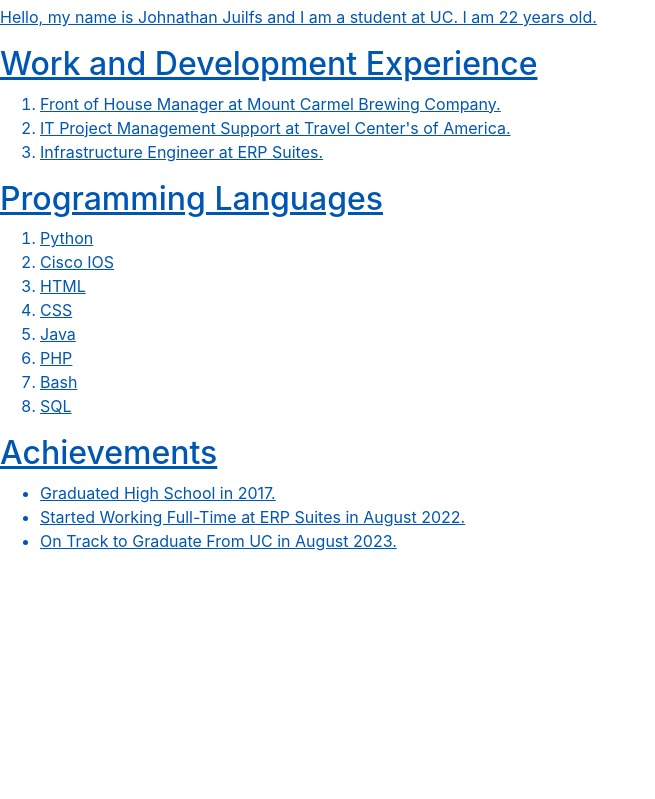
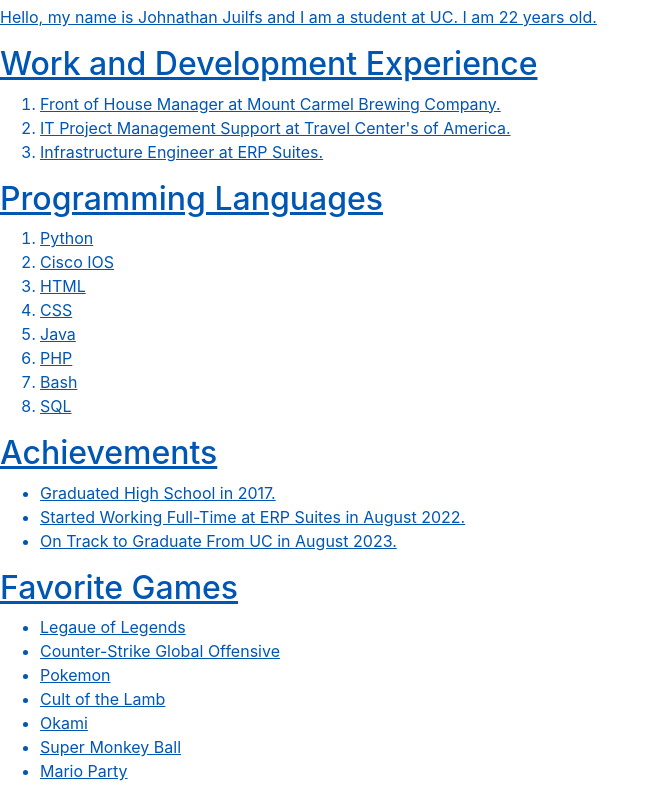
Before and after one commit to it3049c-fall22-henderson/online-portfolio-Juilfsjc, a website: page index.html in a window 1280 px wide. Shown: the part 2671-3470 px from the top of the page, without its empty margins (0-655 px from the left). Before the commit the page ends 3240 px from the top, so only its background shows below. Drawn offline with nearby package versions, Linux system fonts and the light colour scheme.

Commit message:
Added Favorite Games Section
Added Favorite Games Section

```diff
--- a/index.html
+++ b/index.html
@@ -90,7 +90,16 @@
 
   <section>
     <div>
-
+      <h2 id="Favorite Games">Favorite Games</h2>
+      <ul>
+        <li>Legaue of Legends</li>
+        <li>Counter-Strike Global Offensive</li>
+        <li>Pokemon</li>
+        <li>Cult of the Lamb</li>
+        <li>Okami</li>
+        <li>Super Monkey Ball</li>
+        <li>Mario Party</li>
+      </ul>
 
     </div>
   </section>
```
